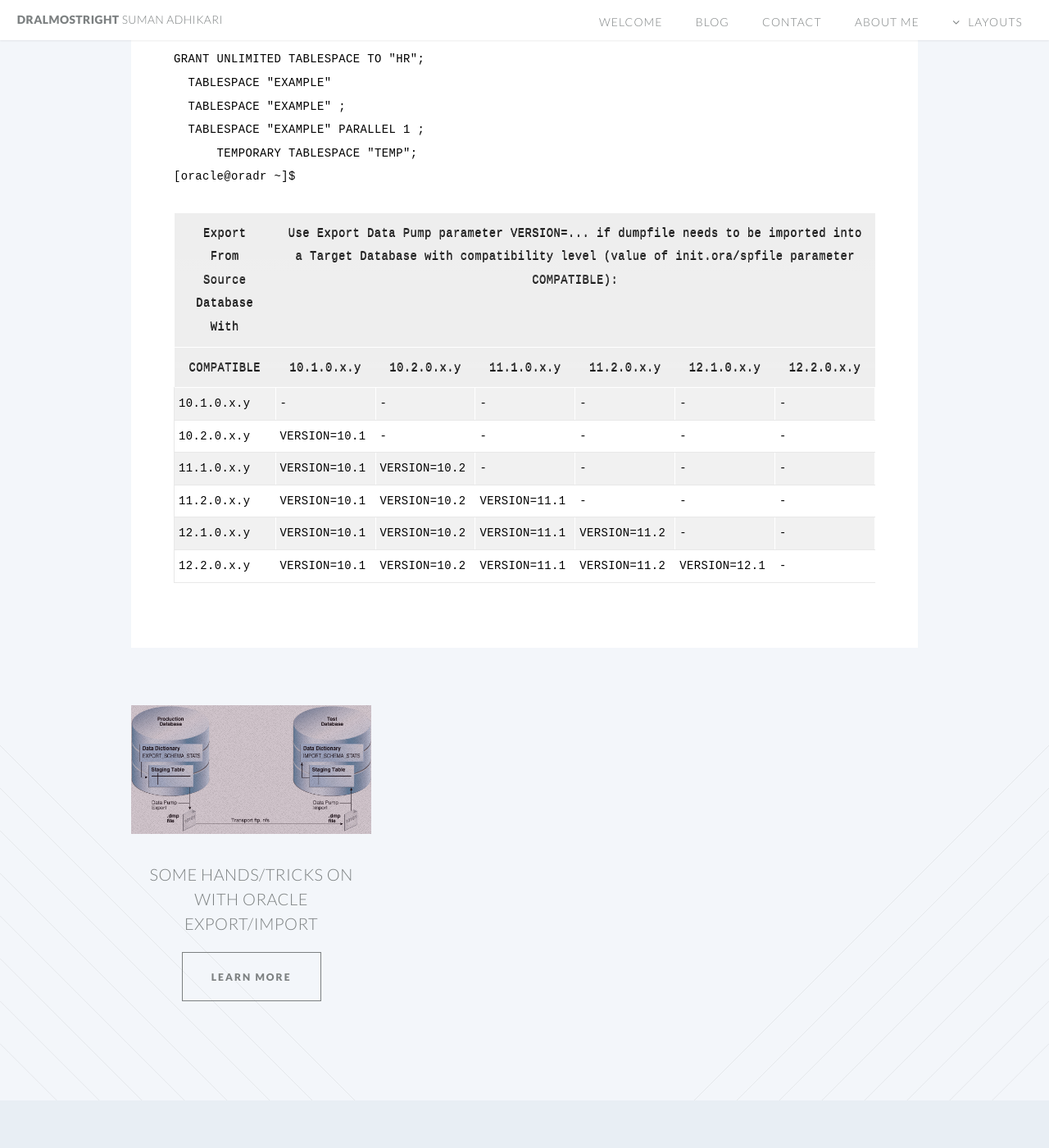
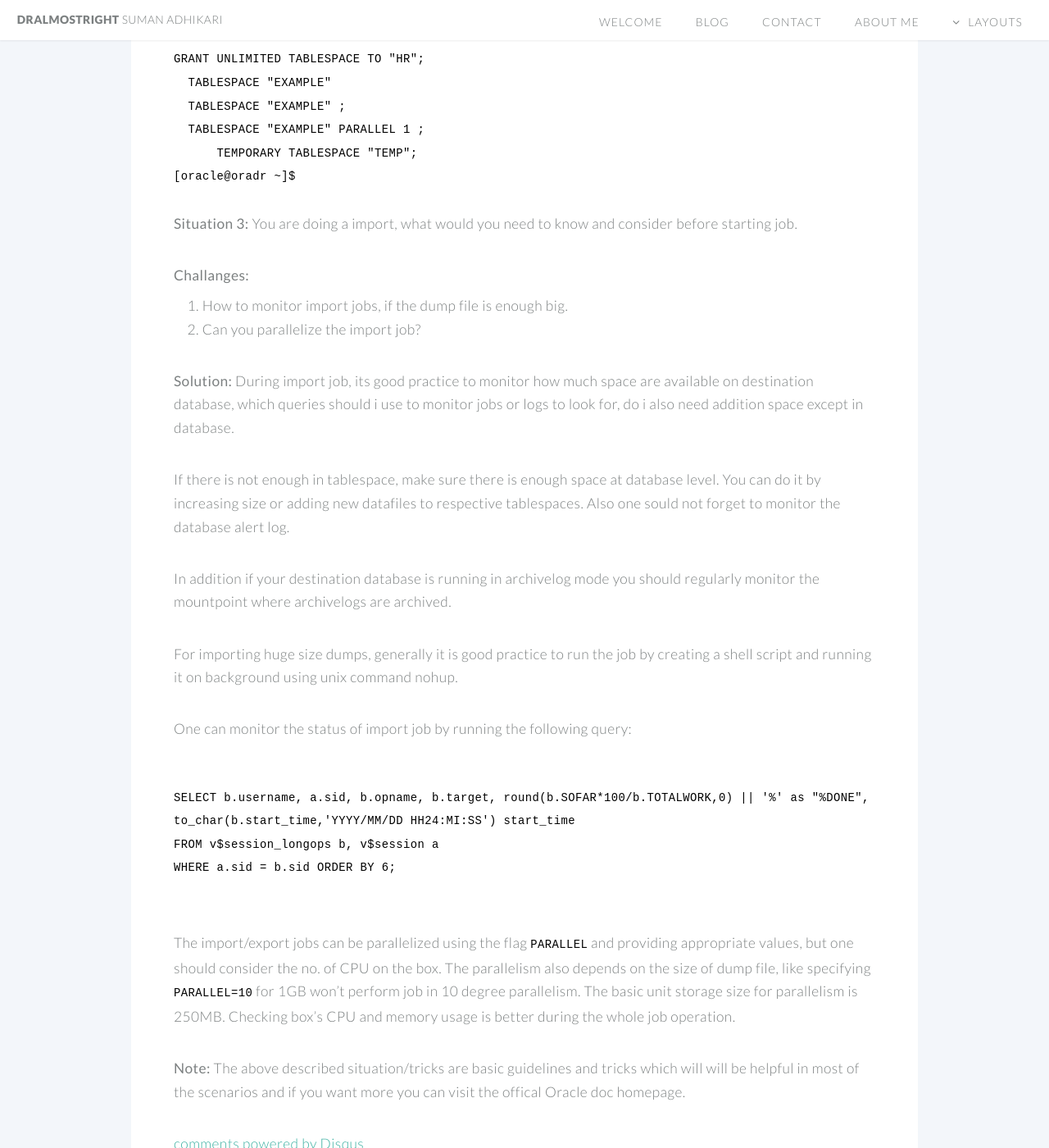
Before and after one commit to dralmostright/dralmostright.github.io, a Jekyll site: the page built from _posts/unixdbatools/2018-05-31-export-import-tricks.md, in a window 1280 px wide and 1400 px high, scrolled down 4367 px. Shown: the whole window at 82% size. Built offline with Jekyll 4.4.1, drawn with Linux system fonts in a browser that asks for light colours; comment, search, counter and statistics services are not loaded.

Commit message:
upload to github

```diff
--- a/_layouts/unixdbatools.html
+++ b/_layouts/unixdbatools.html
@@ -27,7 +27,9 @@
 
 								</section>
 							</div>
-
+							<div class="notecomments">
+                                				{% include disqus.html %}
+                        				</div>
 					</section>
 
 
--- a/_posts/unixdbatools/2018-05-31-export-import-tricks.md
+++ b/_posts/unixdbatools/2018-05-31-export-import-tricks.md
@@ -155,79 +155,37 @@ GRANT UNLIMITED TABLESPACE TO "HR";
   </code>
 </pre>
 
-<table style="font-family: monospace; font-size: 0.8em; color: black;">
-    <thead>
-        <tr>
-		<th>Export From Source Database With</th>
-		<th colspan="6">
-		      Use Export Data Pump parameter VERSION=... if dumpfile needs to be imported into a Target Database with compatibility level (value of init.ora/spfile parameter COMPATIBLE):
-		  </th>
-        </tr>
-        <tr>
-		<th>COMPATIBLE</th>
-		<th>   10.1.0.x.y</th>
-		<th>   10.2.0.x.y</th>
-		<th>   11.1.0.x.y</th>
-		<th>   11.2.0.x.y</th>
-		<th>   12.1.0.x.y</th>
-		<th>   12.2.0.x.y</th>
-		</tr>
-    </thead>
-    <tbody>
-<tr><td>10.1.0.x.y</td><td>            -</td><td>            -</td><td>            -</td><td>            -</td><td>            -</td><td>            -</td></tr>
-<tr><td>10.2.0.x.y</td><td> VERSION=10.1</td><td>            -</td><td>            -</td><td>            -</td><td>            -</td><td>            -</td></tr>
-<tr><td>11.1.0.x.y</td><td> VERSION=10.1</td><td> VERSION=10.2</td><td>            -</td><td>            -</td><td>            -</td><td>            -</td></tr>
-<tr><td>11.2.0.x.y</td><td> VERSION=10.1</td><td> VERSION=10.2</td><td> VERSION=11.1</td><td>            -</td><td>            -</td><td>            -</td></tr>
-<tr><td>12.1.0.x.y</td><td> VERSION=10.1</td><td> VERSION=10.2</td><td> VERSION=11.1</td><td> VERSION=11.2</td><td>            -</td><td>            -</td></tr>
-<tr><td>12.2.0.x.y</td><td> VERSION=10.1</td><td> VERSION=10.2</td><td> VERSION=11.1</td><td> VERSION=11.2</td><td> VERSION=12.1</td><td>            -</td></tr>
-    </tbody>
-</table>
+<strong>Situation 3:</strong>
+You are doing a import, what would you need to know and consider before starting job.
 
+<strong>Challanges:</strong>
+<ol type="1" style="margin-left: 2em; list-style-type: decimal; margin-top: -1.5em;">
+<li> How to monitor import jobs, if the dump file is enough big.</li>
+<li> Can you parallelize the import job?</li>
+</ol>
 
-<style>
+<strong>Solution:</strong>
+During import job, its good practice to monitor how much space are available on destination database, which queries should i use to monitor jobs or logs to look for, do i also need addition space except in database.
 
-th {
-	border-top: 1px solid #fff;
-	color: #333;
-	padding: 10px 15px;
-	position: relative;
-	text-shadow: 0 1px 0 #000;
-	background-color: #eee;
-}
+If there is not enough in tablespace, make sure there is enough space at database level. You can do it by increasing size or adding new datafiles to respective tablespaces. Also one sould not forget to monitor the database alert log.
 
-th:after {
-	background: linear-gradient(rgba(255,255,255,0), rgba(255,255,255,.08));
-	content: '';
-	display: block;
-	height: 25%;
-	left: 0;
-	margin: 1px 0 0 0;
-	position: absolute;
-	top: 25%;
-	width: 100%;
-}
+In addition if your destination database is running in archivelog mode you should regularly monitor the mountpoint where archivelogs are archived.
 
-td {
-	border-right: 1px solid #fff;
-	border-left: 1px solid #e8e8e8;
-	border-top: 1px solid #fff;
-	border-bottom: 1px solid #e8e8e8;
-	padding: 5px 5px;
-}
+For importing huge size dumps, generally it is good practice to run the job by creating a shell script and running it on background using unix command nohup.
 
-tr:nth-child(odd) td {
-	background: #f1f1f1;
-}
+One can monitor the status of import job by running the following query:
+<hr>
+<pre style="overflow: auto; font-family: monospace; font-size: 0.8em; color: black; margin-top: -2.5em;">
+	<code class="bash">
+SELECT b.username, a.sid, b.opname, b.target, round(b.SOFAR*100/b.TOTALWORK,0) || '%' as "%DONE", b.TIME_REMAINING,
+to_char(b.start_time,'YYYY/MM/DD HH24:MI:SS') start_time
+FROM v$session_longops b, v$session a
+WHERE a.sid = b.sid ORDER BY 6;
+  </code>
+</pre>
 
-tr:last-of-type td {
-	box-shadow: inset 0 -1px 0 #fff;
-}
+<hr>
+The import/export jobs can be parallelized using the flag <strong style="overflow: auto; font-family: monospace; font-size: 0.8em; color: black">PARALLEL</strong> and providing appropriate values, but one should consider the no. of CPU on the box. The parallelism also depends on the size of dump file, like specifying <strong style="overflow: auto; font-family: monospace; font-size: 0.8em; color: black">PARALLEL=10</strong> for 1GB won't perform job in 10 degree parallelism. The basic unit storage  size for parallelism is 250MB. Checking box's CPU and memory usage is better during the whole job operation.
 
-tr:last-of-type td:first-child {
-	box-shadow: inset 1px -1px 0 #fff;
-}
-
-tr:last-of-type td:last-child {
-	box-shadow: inset -1px -1px 0 #fff;
-}
-</style>
+<strong>Note:</strong>
+The above described situation/tricks are basic guidelines and tricks which will will be helpful in most of the scenarios and if you want more you can visit the offical Oracle doc homepage.
```
Also changed, not shown: images/me.png, 5 other files.
